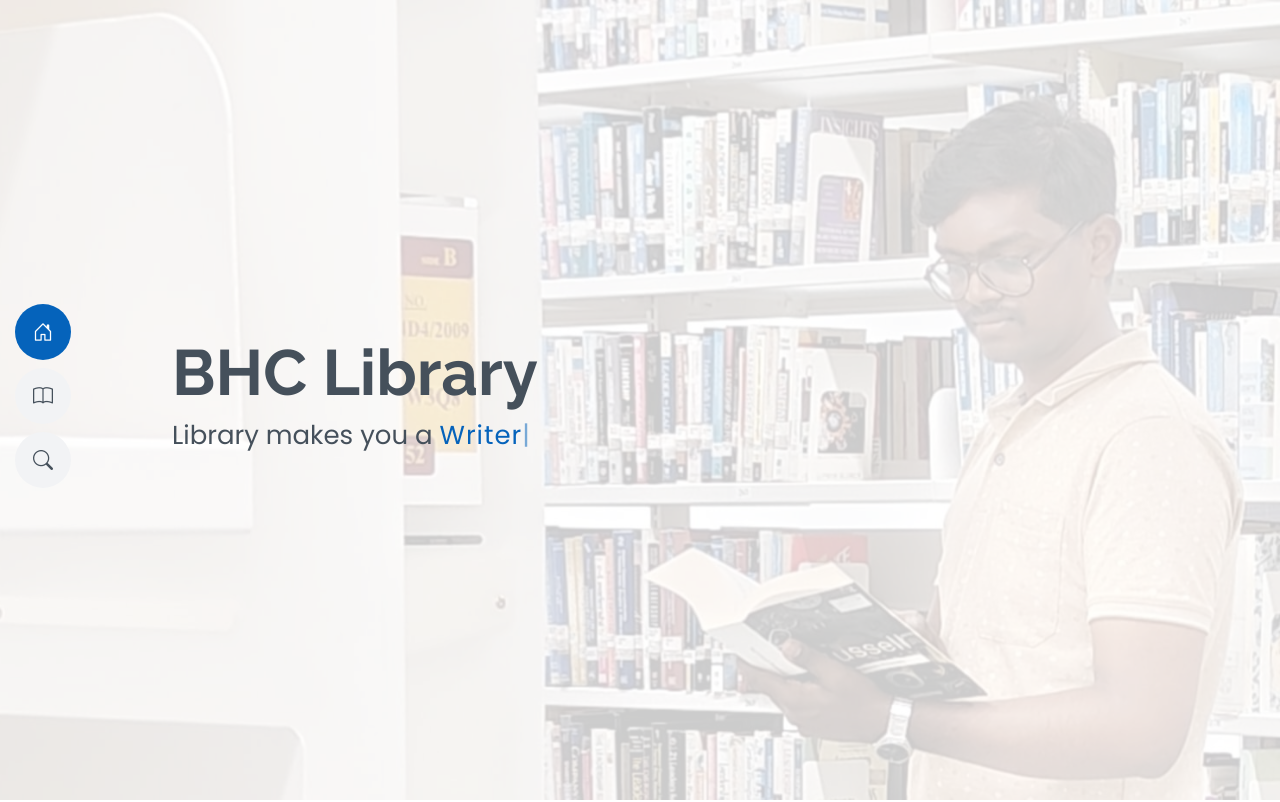
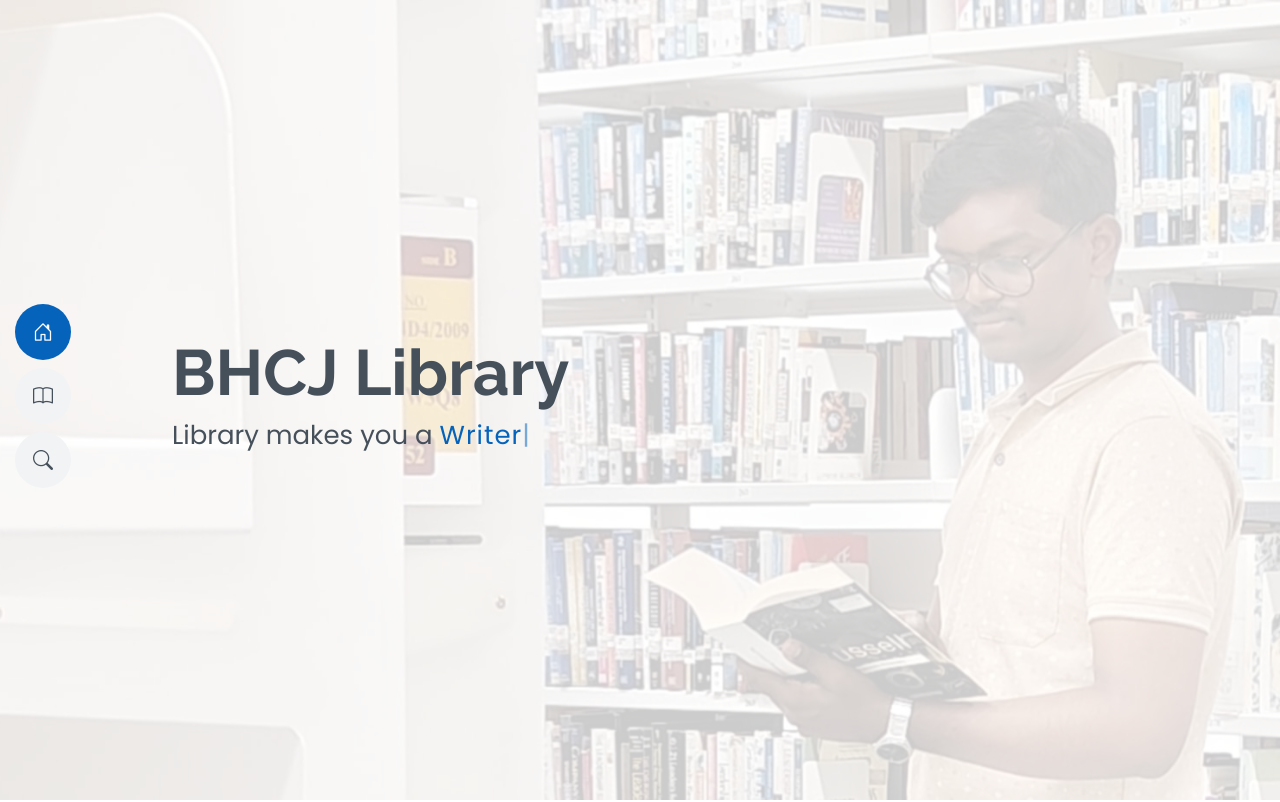
Before and after one commit to dprajithjona/Library-website, a plain HTML site: page index.html in a window 1280 px wide. Shown: the top 802 px of the page. Drawn offline with nearby package versions, Linux system fonts and the light colour scheme; files that its build step writes are made by us from their sources; files whose address does not match are found by name.

Commit message:
Update index.html

```diff
--- a/index.html
+++ b/index.html
@@ -55,7 +55,7 @@
   <!-- ======= Hero Section ======= -->
   <section id="hero" class="d-flex flex-column justify-content-center">
     <div class="container" data-aos="zoom-in" data-aos-delay="100">
-      <h1>BHC Library</h1>
+      <h1>BHCJ Library</h1>
       <p>Library makes you a <span class="typed" data-typed-items="Smarter,Writer,Reader"></span></p>
 
     </div>
```
